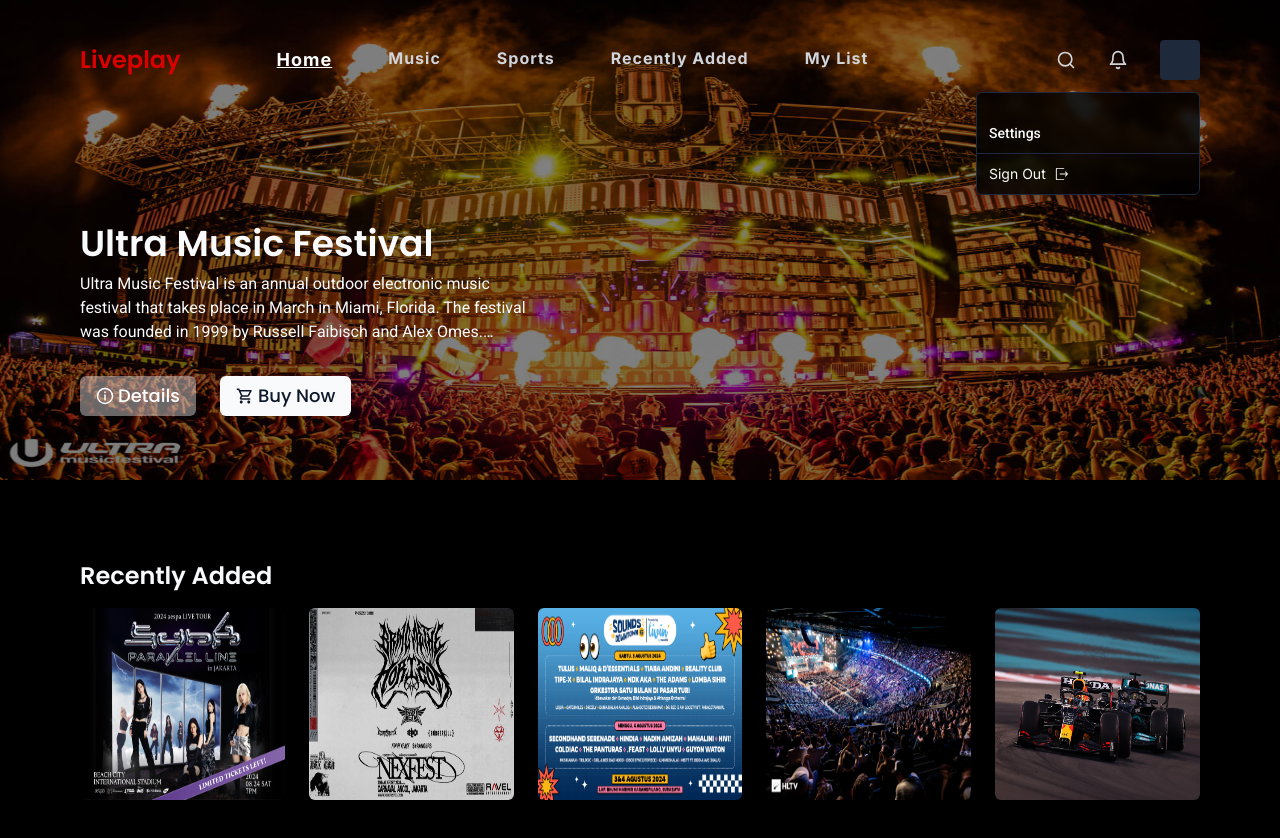
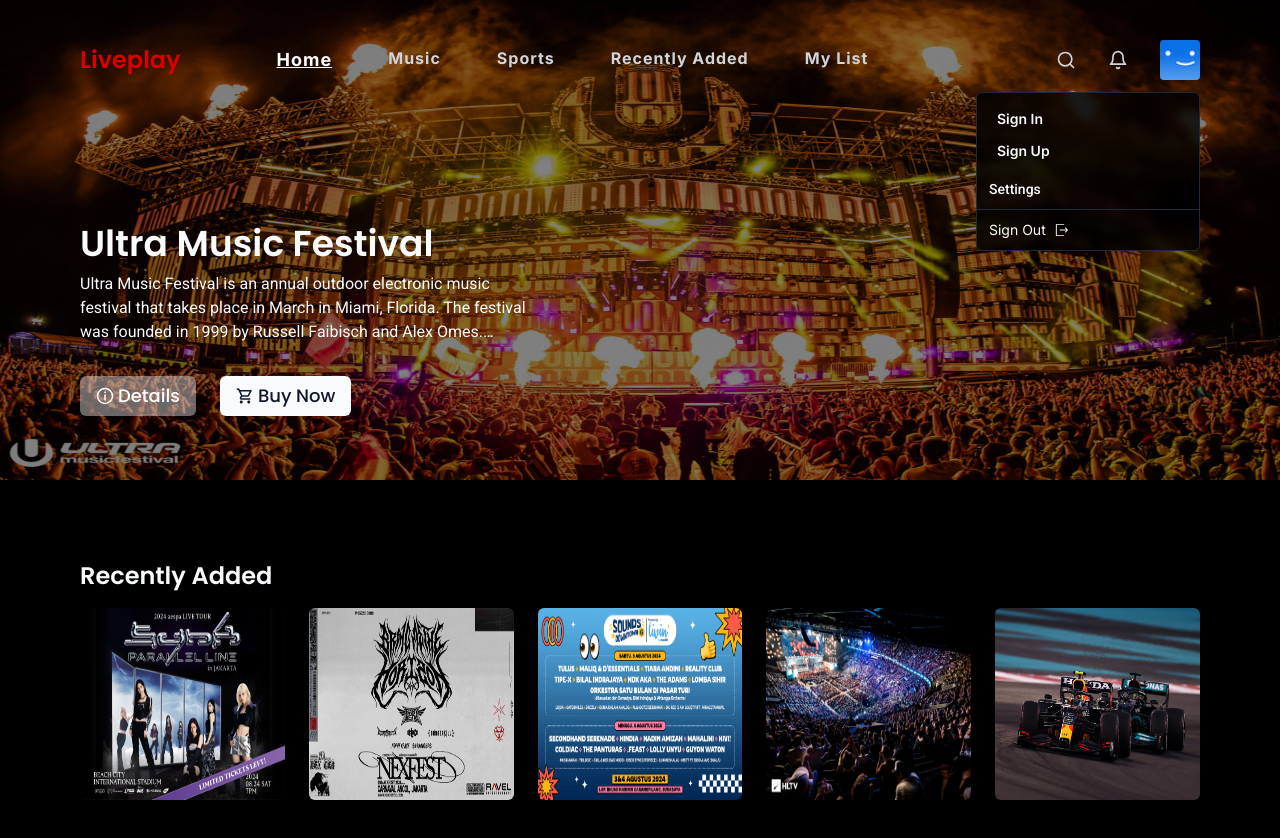
Before and after one commit to yerikhowilliamt/liveplay.com, a Next.js app: page / in a window 1280 px wide. Both pictures are taken after a click on the button 1180 px from the left and 60 px from the top of the page. Shown: the top 838 px of the page. Built offline with nearby package versions, Linux system fonts and the light colour scheme; no server answers.

Commit message:
add: profile section

```diff
--- a/app/components/Profile.tsx
+++ b/app/components/Profile.tsx
@@ -14,9 +14,19 @@
 import { useCUrrentUser } from "@/hooks/use-current-user";
 import { signout } from "@/actions/signout";
 import { RxExit } from "react-icons/rx";
+import { useRouter } from "next/navigation";
 
 const Profile = () => {
 const user = useCUrrentUser();
+const router = useRouter();
+
+const handleSignUp = () => {
+  router.push("/signup")
+}
+
+const handleSignIn = () => {
+  router.push("/signin")
+}
 
   const handleSignOut = () => {
     signout();
@@ -27,7 +37,7 @@
       <DropdownMenuTrigger asChild>
         <Button variant="ghost" className="relative h-10 w-10 rounded-sm">
           <Avatar className="h-10 w-10 2xl:h-12 2xl:w-12 rounded-sm">
-            <AvatarImage src={user?.image || ""} />
+            <AvatarImage src={user?.image || "/avatar.png"} />
             <AvatarFallback className="rounded-sm">{user?.name?.slice(0, 3)}</AvatarFallback>
           </Avatar>
         </Button>
@@ -38,7 +48,8 @@
         forceMount
       >
         <DropdownMenuLabel>
-          <div className="flex flex-col gap-2">
+          {user?.role === "USER" ? (
+            <div className="flex flex-col gap-2">
             <p className="text-sm font-medium leading-none font-body">
               {user?.name}
             </p>
@@ -46,6 +57,13 @@
               {user?.email}
             </p>
           </div>
+          ) : (
+            <div>
+          <DropdownMenuItem onClick={handleSignIn} className="cursor-pointer flex gap-2">Sign In</DropdownMenuItem>
+          <DropdownMenuItem onClick={handleSignUp} className="cursor-pointer flex gap-2">Sign Up</DropdownMenuItem>
+          </div>
+          ) }
+
         </DropdownMenuLabel>
         <DropdownMenuLabel>
           <Link
--- a/app/layout.tsx
+++ b/app/layout.tsx
@@ -7,7 +7,7 @@
 const inter = Inter({ subsets: ["latin"] });
 
 export const metadata: Metadata = {
-  title: "liveplay.com",
+  title: "liveplay",
   description: "Generated by create next app",
 };
 
```
